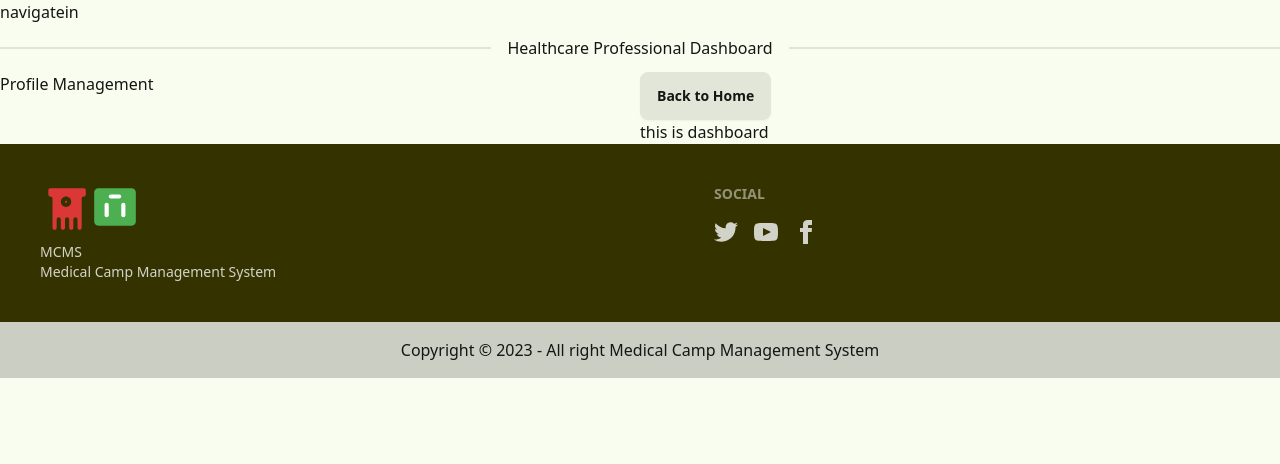
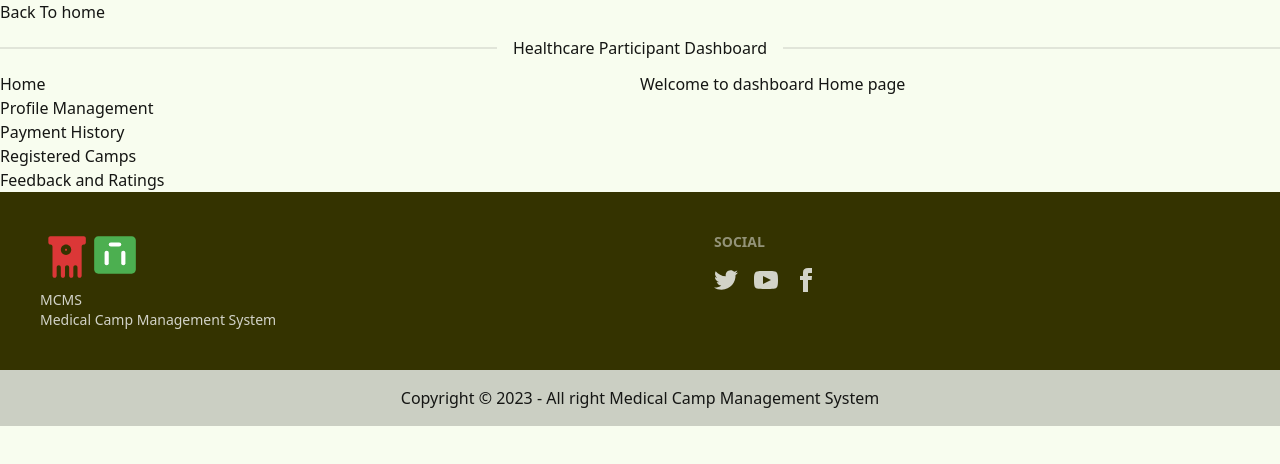
Before and after one commit to almubin78/Medical-Camp-UI, a React (Vite) app: page /dashboard in a window 1280 px wide. Shown: the top 464 px of the page. Built offline with nearby package versions, Linux system fonts and the light colour scheme; no server answers.

Commit message:
participant dashboard designed

```diff
--- a/src/Components/Pages/Dashboard/DashboardLayout.jsx
+++ b/src/Components/Pages/Dashboard/DashboardLayout.jsx
@@ -4,9 +4,10 @@ import OrganizerDashboard from './OrganizerDashboard/OrganizerDashboard';
 import ParticipantDashboard from './ParticipantDashboard/ParticipantDashboard';
 import HealthcareDashboard from './HealthcareDashboard/HealthcareDashboard';
 import Footer from '../Footer/Footer';
+import { Link } from 'react-router-dom';
 
 const DashboardLayout = () => {
-    const [user] = useState({ role: 'healthcare professional' });
+    const [user] = useState({ role: 'participant' });
     console.log(user.role);
      // Assuming you have access to user data through your AuthContext
 
@@ -31,7 +32,7 @@ const DashboardLayout = () => {
     return (
         <div>
             <header>
-                navigatein
+                <Link to='/'>Back To home</Link>
             </header>
 
             {/* Render the appropriate dashboard based on user role */}
--- a/src/Components/Pages/Dashboard/ParticipantDashboard/ParticipantDashboard.jsx
+++ b/src/Components/Pages/Dashboard/ParticipantDashboard/ParticipantDashboard.jsx
@@ -1,9 +1,25 @@
+import { Link, Outlet } from "react-router-dom";
+
 
 
 const ParticipantDashboard = () => {
     return (
         <div>
-            ParticipantDashboard
+            <h2 className='divider'>Healthcare Participant Dashboard</h2>
+
+            <div className="grid grid-cols-2">
+                <nav>
+                    <ul>
+                        <li><Link to="/dashboard">Home</Link></li>
+                        <li><Link to="/dashboard/participant-profile">Profile Management</Link></li>
+                        <li><Link to="/dashboard/participant-payments">Payment History</Link></li>
+                        <li><Link to="/dashboard/participant-registered-camps">Registered Camps</Link></li>
+                        <li><Link to="/dashboard/participant-feedback-and-ratings">Feedback and Ratings</Link></li>
+                        {/* Add more dashboard options as needed */}
+                    </ul>
+                </nav>
+                <Outlet />
+            </div>
         </div>
     );
 };
--- /dev/null
+++ b/src/Components/Pages/Dashboard/ParticipantDashboard/ParticipantOutlet/FeedbackAndRatings.jsx
@@ -0,0 +1,11 @@
+
+
+const FeedbackAndRatings = () => {
+    return (
+        <div>
+            FeedbackAndRatings
+        </div>
+    );
+};
+
+export default FeedbackAndRatings;
--- /dev/null
+++ b/src/Components/Pages/Dashboard/ParticipantDashboard/ParticipantOutlet/PaymentHistory.jsx
@@ -0,0 +1,11 @@
+
+
+const PaymentHistory = () => {
+    return (
+        <div>
+            PaymentHistory
+        </div>
+    );
+};
+
+export default PaymentHistory;
--- /dev/null
+++ b/src/Components/Pages/Dashboard/ParticipantDashboard/ParticipantOutlet/ProfileManagement.jsx
@@ -0,0 +1,11 @@
+
+
+const ProfileManagement = () => {
+    return (
+        <div>
+            ProfileManagement
+        </div>
+    );
+};
+
+export default ProfileManagement;
--- /dev/null
+++ b/src/Components/Pages/Dashboard/ParticipantDashboard/ParticipantOutlet/RegisteredCamps.jsx
@@ -0,0 +1,11 @@
+
+
+const RegisteredCamps = () => {
+    return (
+        <div>
+            RegisteredCamps
+        </div>
+    );
+};
+
+export default RegisteredCamps;
--- a/src/Components/Pages/OtherPages/PrivateRoutes/Dashboard/Dashboard.jsx
+++ b/src/Components/Pages/OtherPages/PrivateRoutes/Dashboard/Dashboard.jsx
@@ -1,12 +1,12 @@
-import { Link, Outlet } from "react-router-dom";
+// import { Link} from "react-router-dom";
 
 const Dashboard = () => {
     return (
         <div>
 
-            <Link className="btn" to='/'>Back to Home</Link>
-            <p>this is dashboard</p>
-            <Outlet/>
+            {/* <Link className="btn" to='/'>Back to Home</Link> */}
+            <p>Welcome to  dashboard Home page</p>
+            {/* <Outlet/> */}
         </div>
     );
 };
```
Also changed, not shown: src/Components/router/router.jsx (+25 -0 lines).
